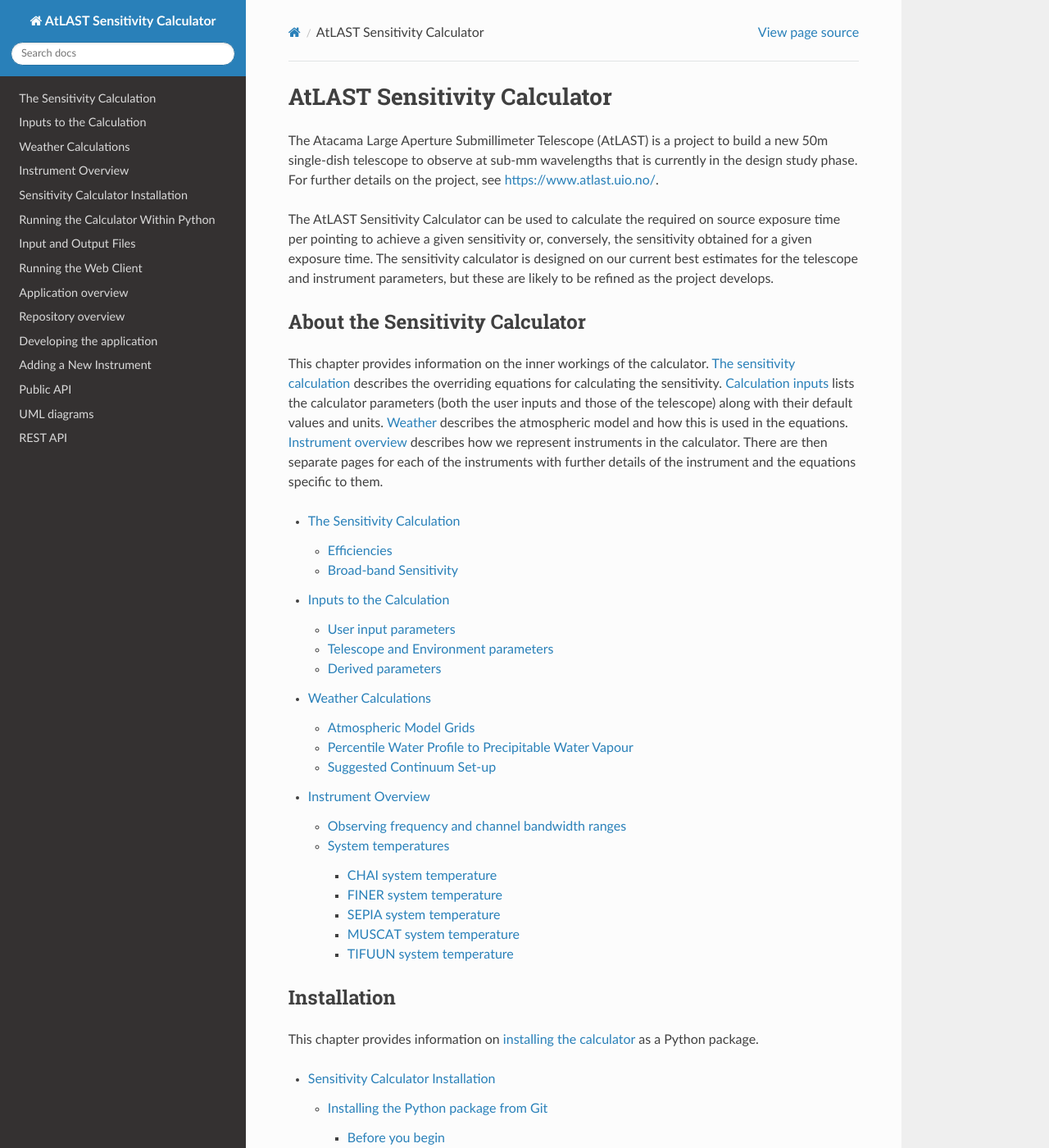
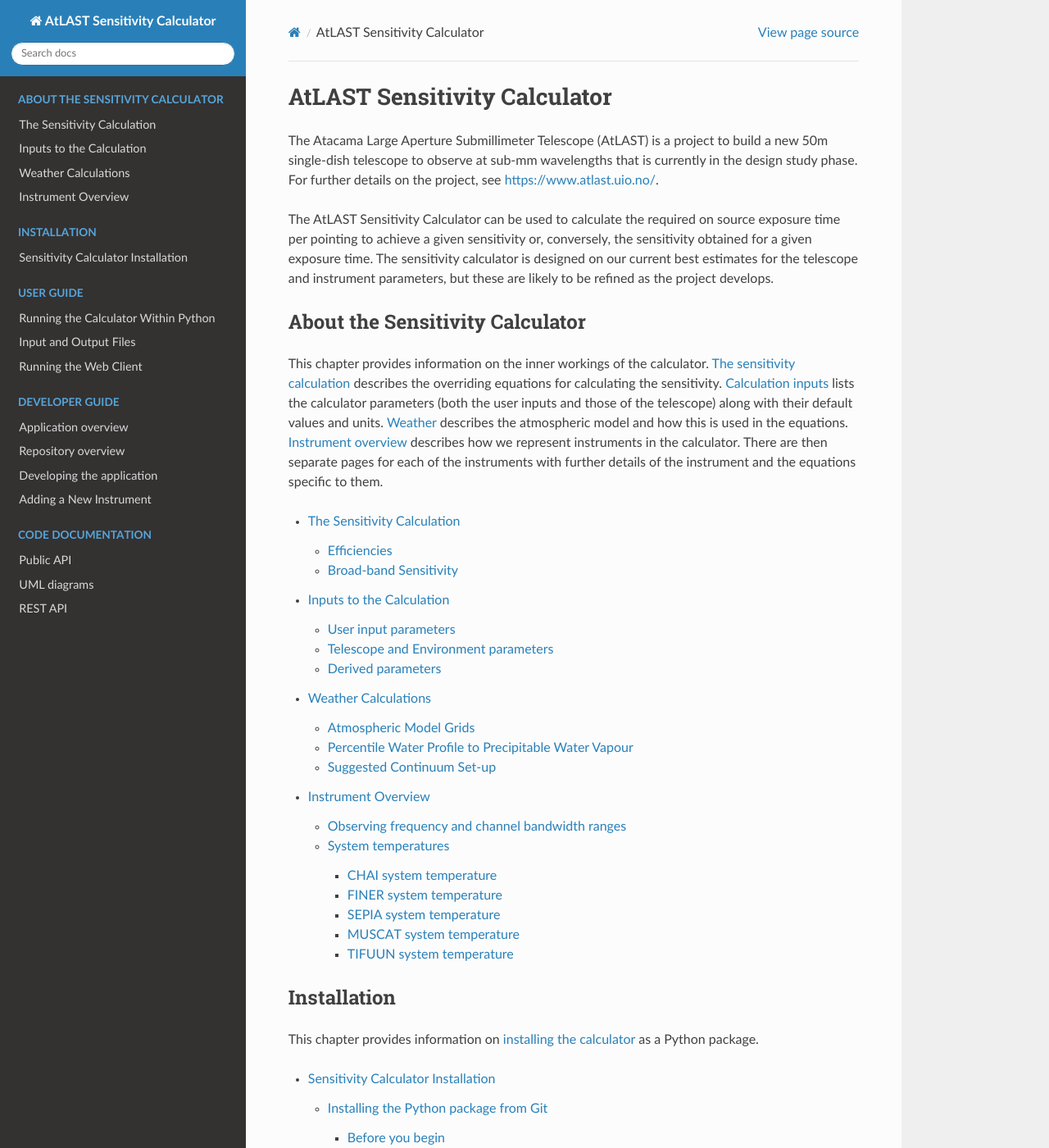
Before and after one commit to ukatc/AtLAST_sensitivity_calculator, a Sphinx documentation site: the page built from docs/source/index.rst, in a window 1280 px wide and 1400 px high. Shown: the whole window at 82% size. Built offline with Sphinx 7.4.7 and the Read the Docs theme 3.1.0, drawn with Linux system fonts in a browser that asks for light colours.

Commit message:
Fixing toctree issues - making sure captions appear on the sidebar but not on the index page

```diff
--- a/docs/source/_static/css/custom_theme.css
+++ b/docs/source/_static/css/custom_theme.css
@@ -33,3 +33,11 @@ dl.py.property {
         transform: scale(1.5);
     }
 }
+
+/*
+Hide captions to avoid repetition of section titles on index page
+*/
+
+.toctree-wrapper .caption {
+    display: none;
+}
--- a/docs/source/index.rst
+++ b/docs/source/index.rst
@@ -13,6 +13,7 @@ This chapter provides information on the inner workings of the calculator. :doc:
 
 .. toctree::
    :maxdepth: 3
+   :caption: About the Sensitivity Calculator
 
    calculator_info/sensitivity
    calculator_info/calculation_inputs
@@ -27,6 +28,7 @@ This chapter provides information on :doc:`installing the calculator <user_guide
 
 .. toctree::
    :maxdepth: 3
+   :caption: Installation
 
    user_guide/python_package_installation
 
@@ -38,6 +40,7 @@ This chapter describes how to use the calculator as a Python package in :doc:`us
 
 .. toctree::
    :maxdepth: 3
+   :caption: User Guide
 
    user_guide/usage
    user_guide/input_and_output_files
@@ -49,6 +52,7 @@ This chapter is for the benefit of future developers of the software. It starts
 
 .. toctree::
    :maxdepth: 3
+   :caption: Developer Guide
 
    developer_guide/application_overview
    developer_guide/repository_overview
@@ -61,6 +65,7 @@ This chapter details the :doc:`application programming interface (API) <code_doc
 
 .. toctree::
    :maxdepth: 1
+   :caption: Code Documentation
 
    code_docs/public_api
    code_docs/uml
```
